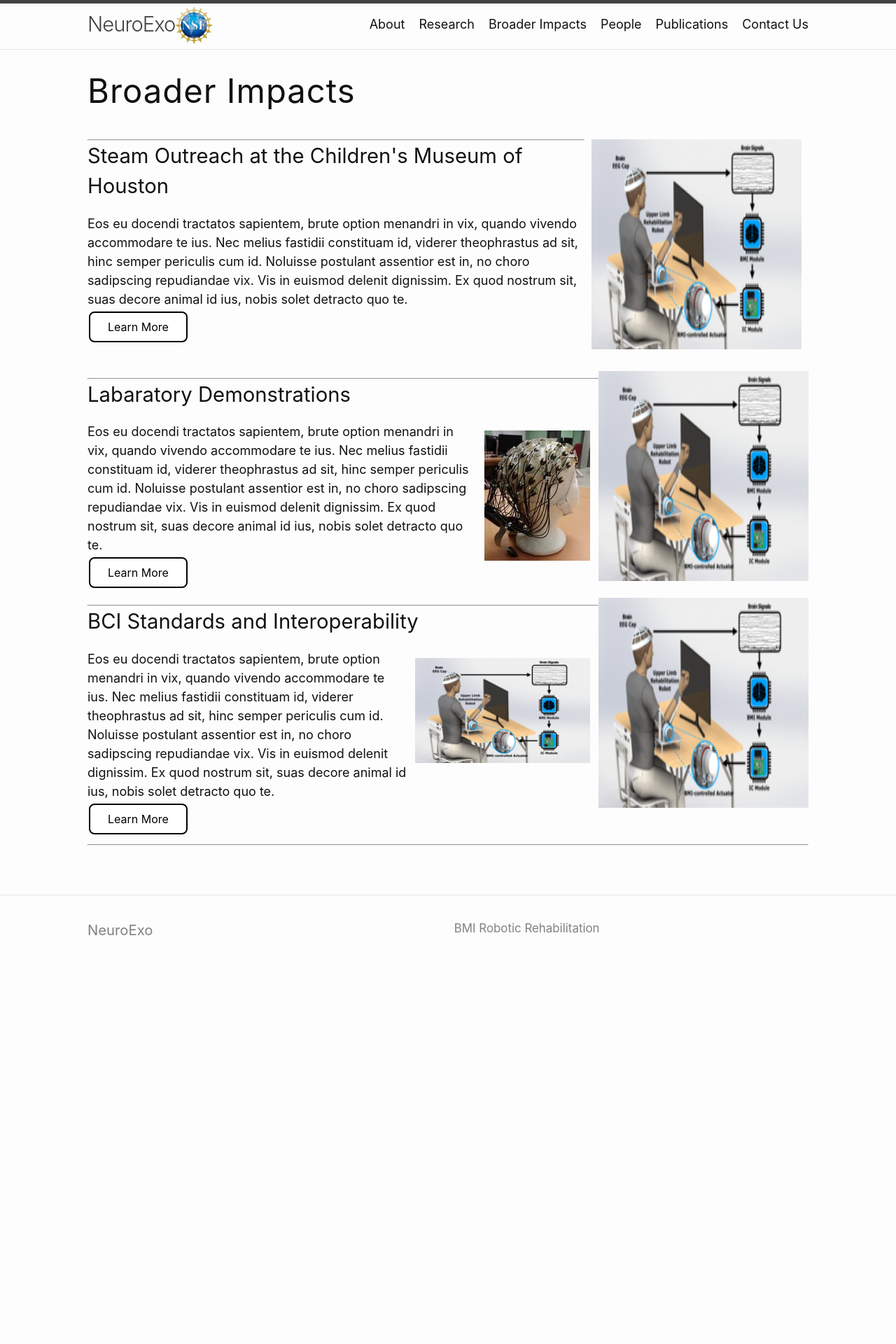
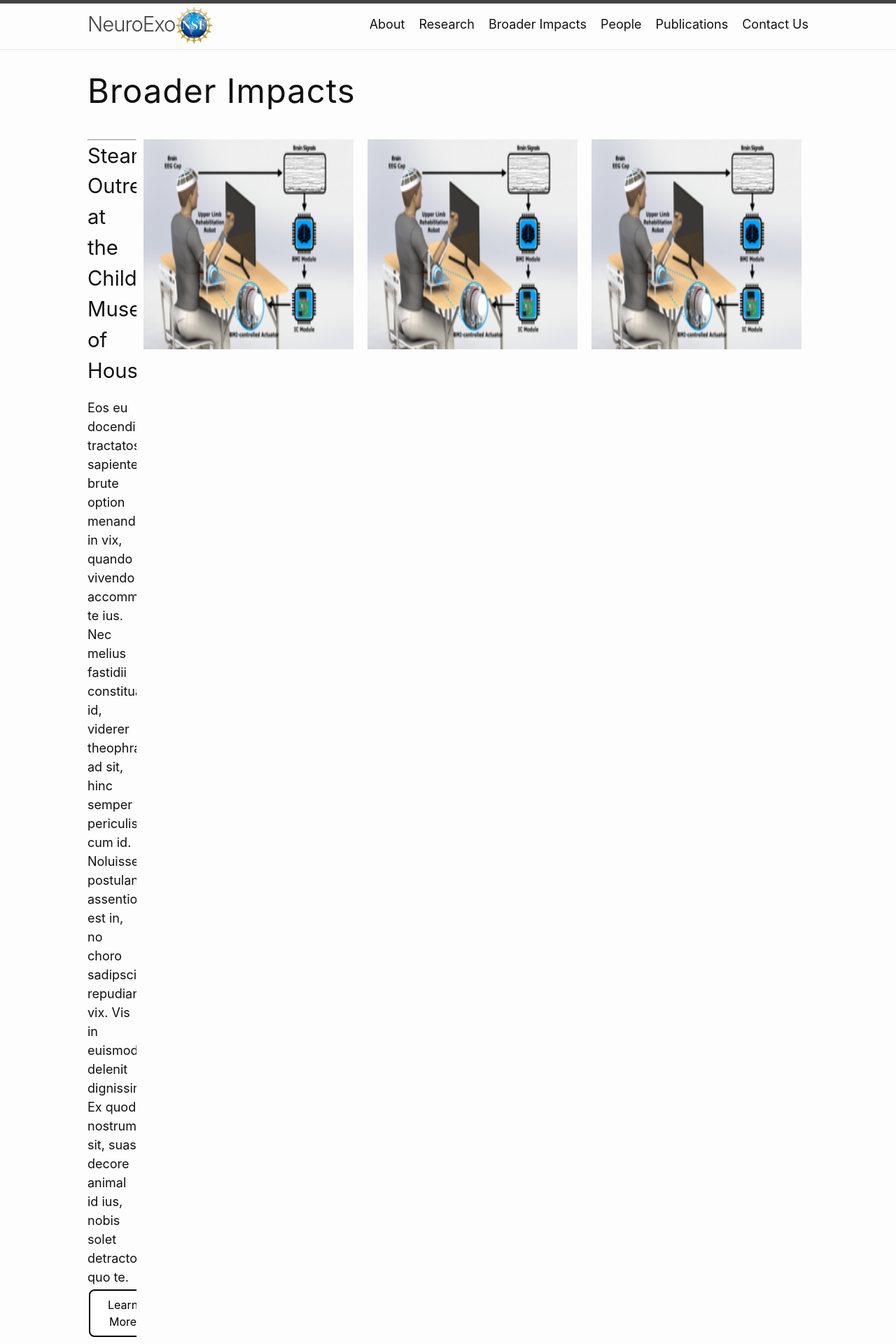
Before and after one commit to arcraik/neuroexo-website, a Jekyll site: the page built from impacts.md, in a window 1280 px wide. Shown: the top 1920 px of the page at 70% size. Built offline with Jekyll 4.4.1, drawn with Linux system fonts in a browser that asks for light colours; before the commit the page ends 1414 px from its top, so only the background shows below that.

Commit message:
Update impacts.md

```diff
--- a/impacts.md
+++ b/impacts.md
@@ -12,6 +12,9 @@ permalink: /impacts/
     </style>
   </head>
 <img class="side-image" src="/assets/newfigure.png" alt="Test" align="right" width="300" height="300" />
+<img class="side-image" src="/assets/newfigure.png" alt="Test" align="right" width="300" height="300" />
+<img class="side-image" src="/assets/newfigure.png" alt="Test" align="right" width="300" height="300" />
+
 <div class="section" align="left">
 <hr>
 <h3>Steam Outreach at the Children's Museum of Houston</h3>
@@ -20,7 +23,6 @@ Eos eu docendi tractatos sapientem, brute option menandri in vix, quando vivendo
 <a href="/artifacts/" class="button" >Learn More</a>
 </div>
 <br>
-<img src="/assets/newfigure.png" alt="Test" align="right" width="300" height="300" />
 <div class="section">
 <hr>
 <h3>Labaratory Demonstrations</h3>
@@ -29,7 +31,6 @@ Eos eu docendi tractatos sapientem, brute option menandri in vix, quando vivendo
 <br>
 <a href="https://neuroexo.org" class="button" >Learn More</a>
 </div>
-<img src="/assets/newfigure.png" alt="Test" align="right" width="300" height="300" />
 <div class="section">
 <hr>
 <h3>BCI Standards and Interoperability</h3>
```
